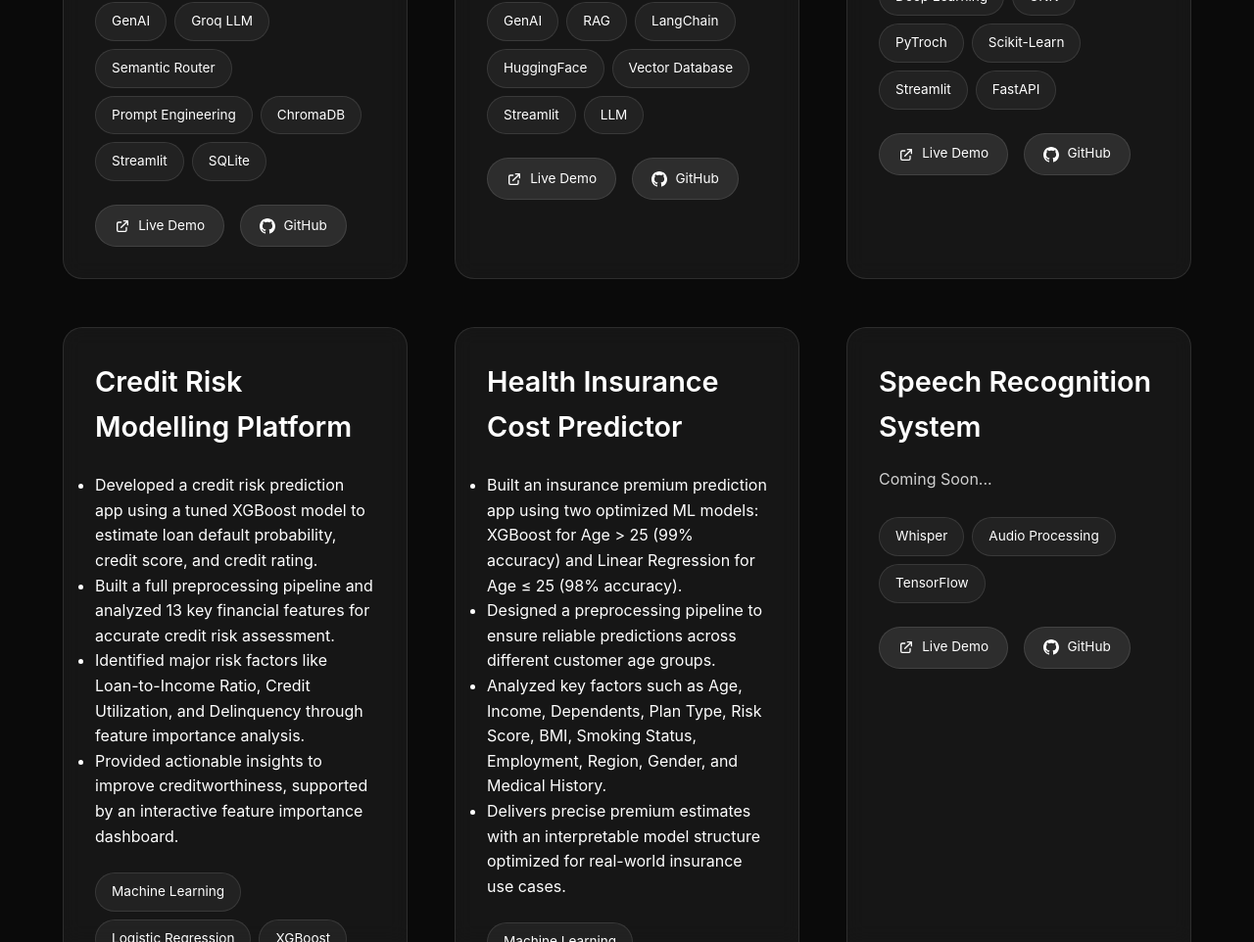
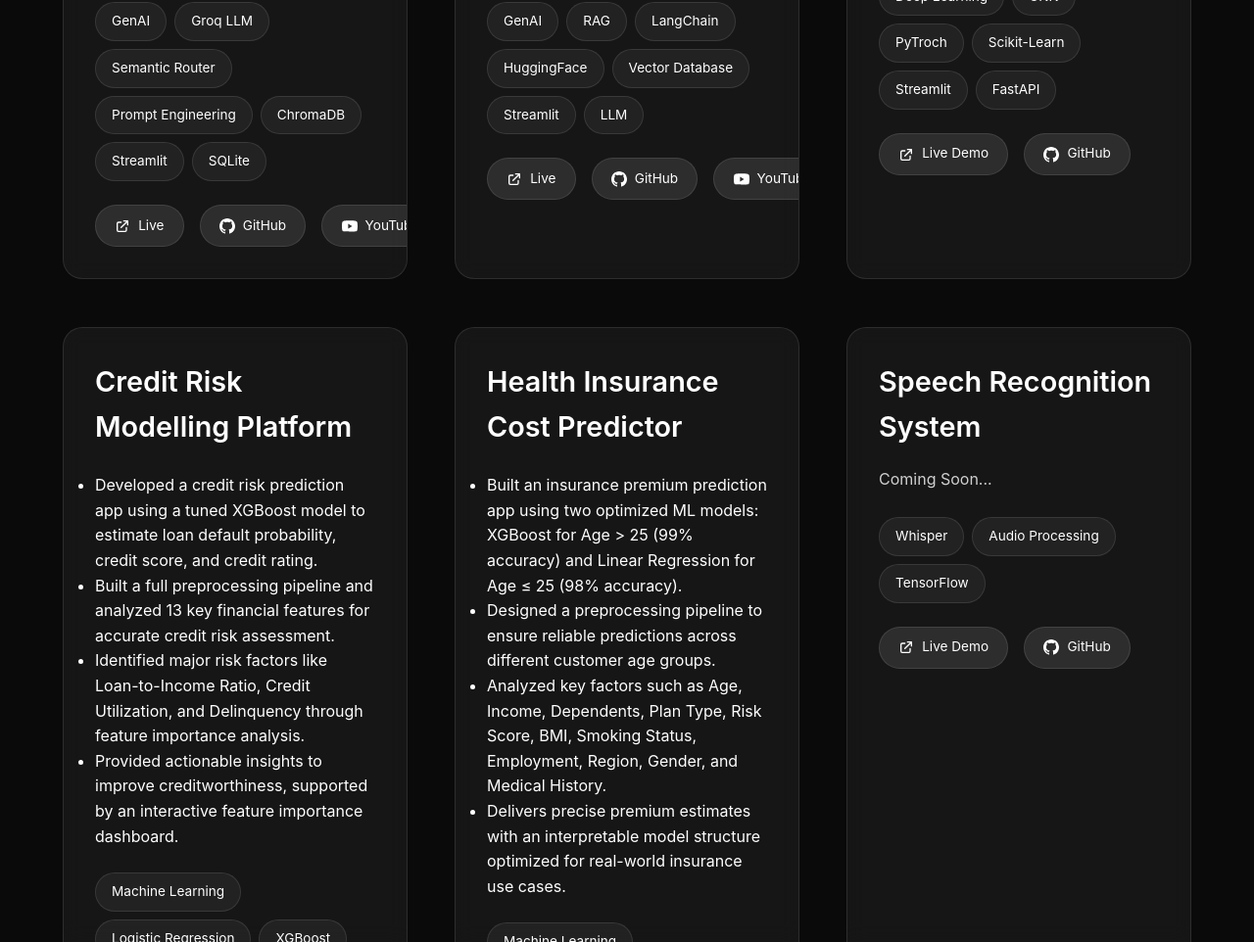
Before and after one commit to sam20799/portfolio_webiste, a plain HTML site: page index.html in a window 1280 px wide. Shown: the part 2885-3847 px from the top of the page at 98% size. Drawn offline with Linux system fonts and the light colour scheme.

Commit message:
added youtube link in GenAI projects

```diff
--- a/index.html
+++ b/index.html
@@ -116,13 +116,19 @@
                             <svg fill="none" stroke="currentColor" viewBox="0 0 24 24">
                                 <path stroke-linecap="round" stroke-linejoin="round" stroke-width="2" d="M10 6H6a2 2 0 00-2 2v10a2 2 0 002 2h10a2 2 0 002-2v-4M14 4h6m0 0v6m0-6L10 14"/>
                             </svg>
-                            Live Demo
+                            Live
                         </a>
                         <a href="https://github.com/sam20799/e_commerce_chatbot.git" class="project-link">
                             <svg fill="currentColor" viewBox="0 0 24 24">
                                 <path d="M12 0c-6.626 0-12 5.373-12 12 0 5.302 3.438 9.8 8.207 11.387.599.111.793-.261.793-.577v-2.234c-3.338.726-4.033-1.416-4.033-1.416-.546-1.387-1.333-1.756-1.333-1.756-1.089-.745.083-.729.083-.729 1.205.084 1.839 1.237 1.839 1.237 1.07 1.834 2.807 1.304 3.492.997.107-.775.418-1.305.762-1.604-2.665-.305-5.467-1.334-5.467-5.931 0-1.311.469-2.381 1.236-3.221-.124-.303-.535-1.524.117-3.176 0 0 1.008-.322 3.301 1.23.957-.266 1.983-.399 3.003-.404 1.02.005 2.047.138 3.006.404 2.291-1.552 3.297-1.23 3.297-1.23.653 1.653.242 2.874.118 3.176.77.84 1.235 1.911 1.235 3.221 0 4.609-2.807 5.624-5.479 5.921.43.372.823 1.102.823 2.222v3.293c0 .319.192.694.801.576 4.765-1.589 8.199-6.086 8.199-11.386 0-6.627-5.373-12-12-12z"/>
                             </svg>
                             GitHub
+                        </a>
+                        <a href="https://youtu.be/KZ0eB_eHxF0" class="project-link" target="_blank">
+                            <svg fill="currentColor" viewBox="0 0 24 24">
+                                <path d="M23.498 6.186a2.999 2.999 0 0 0-2.112-2.12C19.505 3.5 12 3.5 12 3.5s-7.505 0-9.386.566a2.999 2.999 0 0 0-2.112 2.12C0 8.07 0 12 0 12s0 3.93.502 5.814a2.999 2.999 0 0 0 2.112 2.12C4.495 20.5 12 20.5 12 20.5s7.505 0 9.386-.566a2.999 2.999 0 0 0 2.112-2.12C24 15.93 24 12 24 12s0-3.93-.502-5.814zM9.545 15.568V8.432L15.818 12l-6.273 3.568z"/>
+                            </svg>
+                            YouTube
                         </a>
                     </div>
                 </div>
@@ -150,7 +156,7 @@
                             <svg fill="none" stroke="currentColor" viewBox="0 0 24 24">
                                 <path stroke-linecap="round" stroke-linejoin="round" stroke-width="2" d="M10 6H6a2 2 0 00-2 2v10a2 2 0 002 2h10a2 2 0 002-2v-4M14 4h6m0 0v6m0-6L10 14"/>
                             </svg>
-                            Live Demo
+                            Live
                         </a>
                         <a href="https://github.com/sam20799/ai_research_assistant_rag" class="project-link">
                             <svg fill="currentColor" viewBox="0 0 24 24">
@@ -158,7 +164,13 @@
                             </svg>
                             GitHub
                         </a>
-                    </div>
+                        <a href="https://youtu.be/K3rDjcMz2fw" class="project-link" target="_blank">
+                            <svg fill="currentColor" viewBox="0 0 24 24">
+                                <path d="M23.498 6.186a2.999 2.999 0 0 0-2.112-2.12C19.505 3.5 12 3.5 12 3.5s-7.505 0-9.386.566a2.999 2.999 0 0 0-2.112 2.12C0 8.07 0 12 0 12s0 3.93.502 5.814a2.999 2.999 0 0 0 2.112 2.12C4.495 20.5 12 20.5 12 20.5s7.505 0 9.386-.566a2.999 2.999 0 0 0 2.112-2.12C24 15.93 24 12 24 12s0-3.93-.502-5.814zM9.545 15.568V8.432L15.818 12l-6.273 3.568z"/>
+                            </svg>
+                            YouTube
+                        </a>
+                                            </div>
                 </div>
                 <div class="project-card" data-image="sentiment" data-preview="Images/carDamage.png">
                     <h3>Vehicle Damage Detector</h3>
--- a/script.js
+++ b/script.js
@@ -1,5 +1,5 @@
 // Loading screen animation
-const hellos = ['Hello','Hola','こんにちは','Guten Tag','नमस्ते'];
+const hellos = ['Hello','Hola','こんにちは','नमस्ते'];
 let currentIndex = 0;
 const helloText = document.getElementById('helloText');
 const loadingScreen = document.getElementById('loadingScreen');
```
Also changed, not shown: 2 other files.
